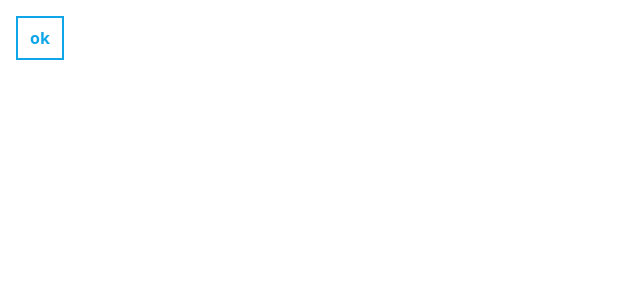
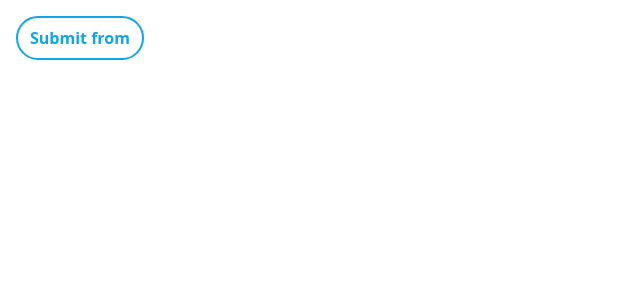
Before and after one commit to pharos-lab/lanthorn, a JavaScript app: page / in a window 1280 px wide. Shown: the top 300 px of the page, without its empty margins (0-640 px from the left). Built offline with nearby package versions, Linux system fonts and the light colour scheme.

Commit message:
button: add rounded props

```diff
--- a/src/App.vue
+++ b/src/App.vue
@@ -1,6 +1,6 @@
 <template>
     <div class="p-4">
-        <Button variant="outline" color="primary">ok</Button>
+        <Button variant="outline" color="primary" rounded="pill">Submit from</Button>
     </div>
 </template>
 
--- a/src/components/Button.vue
+++ b/src/components/Button.vue
@@ -1,5 +1,5 @@
 <template>
-<button class="py-2 px-3 font-semibold" :class="backgroundClass" >
+<button class="py-2 px-3 font-semibold" :class="[backgroundClass, borderRadiusClass]" >
     <slot></slot>
 </button>
 </template>
@@ -20,13 +20,21 @@ const props = defineProps({
         validator(value) {
             return ['light', 'dark', 'base', 'outline', 'text'].includes(value)
         }
+    },
+    rounded: {
+        type: String,
+        default: 'base'
     }
 })
 
 const backgroundClass = computed(() => {
     if (props.variant == 'outline' || props.variant == 'text') {
-        return theme.colors.text[props.color] + ' border border-2 ' + theme.colors.border[props.color]
+        return theme.colors.text[props.color] + ' border border-2 border-current'
     }
-    return theme.colors.background[props.color][props.variant] || ''
+    return theme.colors.background[props.color][props.variant]
+})
+
+const borderRadiusClass = computed(() => {
+    return theme.borderRadius[props.rounded]
 })
 </script>
--- a/src/config/theme.js
+++ b/src/config/theme.js
@@ -37,9 +37,13 @@ export const theme = {
             secondary: 'text-slate-600',
             danger: 'text-red-500'
         },
-        border: {
-            primary: 'border-sky-500'
-        }
     },
+    borderRadius: {
+        none: 'rounded-none',
+        sm: 'rounded-sm',
+        base: 'rounded',
+        md: 'rounded-md',
+        pill: 'rounded-full'
+    }
 
 }
```
